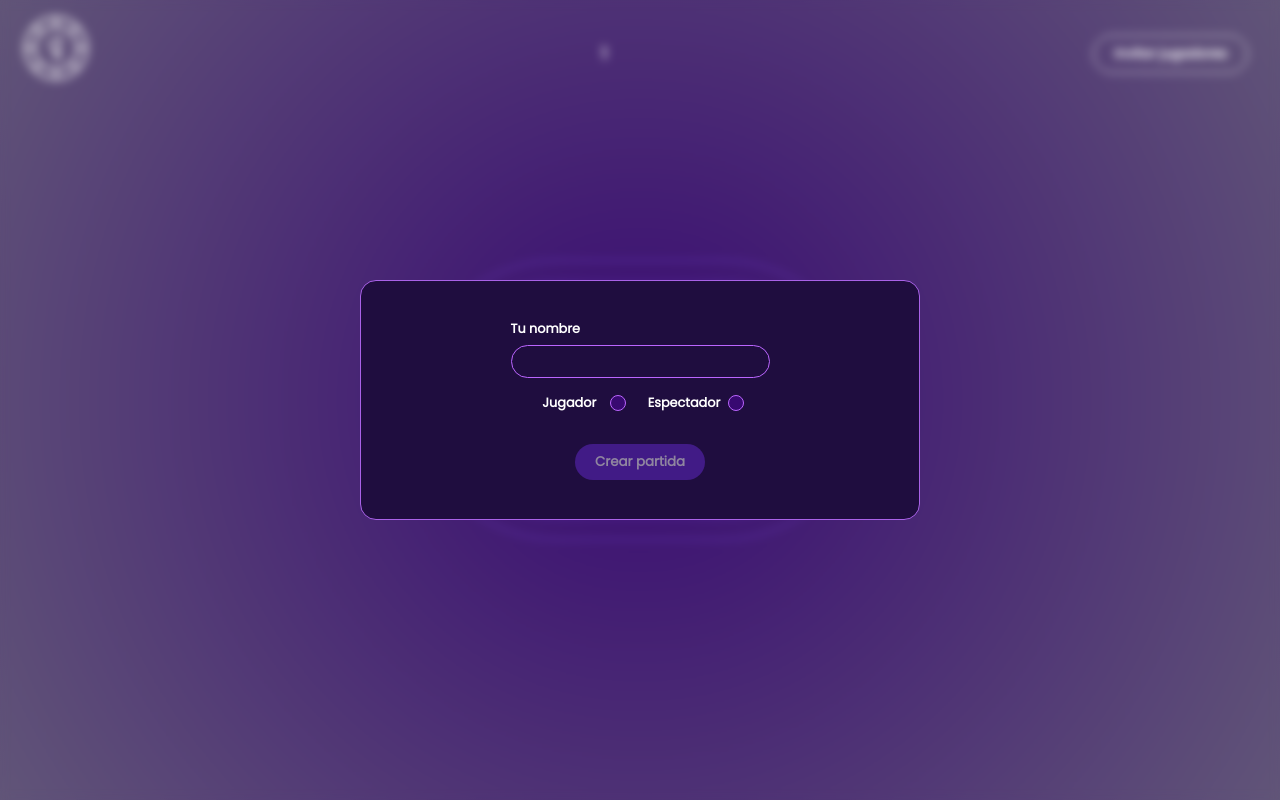
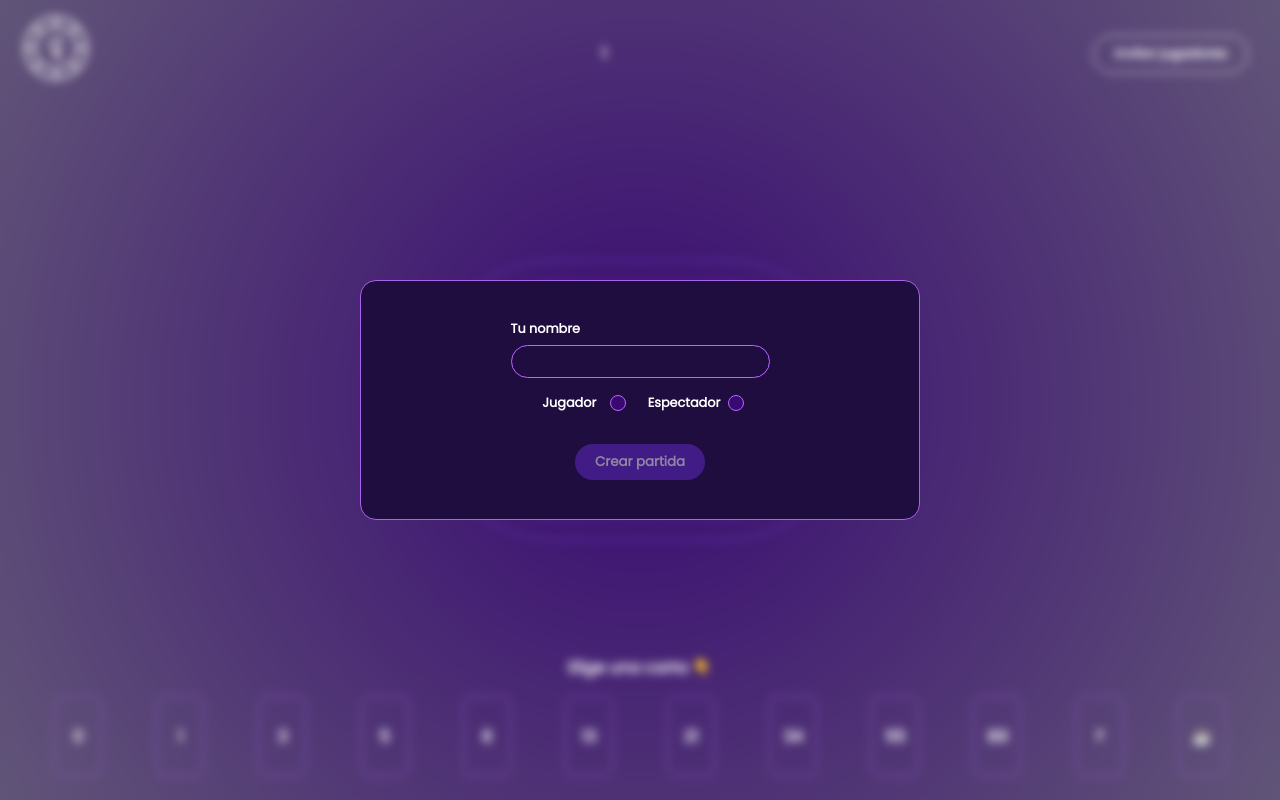
Before and after one commit to egarcia9543/Planning-Poker, an Angular app: page /game/1 in a window 1280 px wide. Built offline with nearby package versions, Linux system fonts and the light colour scheme.

Commit message:
Select card feature

```diff
--- /dev/null
+++ b/src/app/components/molecules/card/card.component.css
@@ -0,0 +1,55 @@
+.cards_container {
+    display: flex;
+    flex-direction: column;
+    justify-content: center;
+    align-items: center;
+    width: 100%;
+    position: absolute;
+    bottom: 3%;
+    left: 0;
+}
+
+.card_label {
+    color: #fff;
+    font-weight: 600;
+    margin-bottom: 1rem;
+}
+
+
+.card_row {
+    display: flex;
+    justify-content: space-evenly;
+    align-items: center;
+    width: 100%;
+}
+
+.card_error {
+    color: #fff;
+}
+
+.card {
+    border: #985acd solid 0.1rem;
+    border-radius: 0.5rem;
+    width: 3rem;
+    height: 5rem;
+    display: flex;
+    justify-content: center;
+    align-items: center;
+    color: #fff;
+}
+
+.chosen {
+    background-color: #e2a4ff;
+    transform: translateY(-10%);
+    color: #330072;
+    box-shadow: 0 0.2rem 0.4rem #330072;
+}
+
+.card:hover {
+    cursor: pointer;
+    background-color: #e2a4ff;
+    transform: translateY(-10%);
+    transition: all 0.3s ease-in-out;
+    color: #330072;
+    box-shadow: 0 0.2rem 0.4rem #330072;
+}
--- /dev/null
+++ b/src/app/components/molecules/card/card.component.html
@@ -0,0 +1,22 @@
+<div class="cards_container">
+    <p class="card_label">Elige una carta 👇</p>
+    <div class="card_row">
+        @if (cards.length === 0) {
+            <p class="card_error">
+                No hay cartas registradas
+            </p>
+        } @else {
+            @for (card of cards; track card; let i = $index) {
+                @if (card == chosenCard) {
+                    <p class="card chosen">
+                        {{card}}
+                    </p>
+                } @else {
+                    <p class="card" (click)="onCardClicked(card)">
+                        {{card}}
+                    </p>
+                }
+            }
+        }
+    </div>
+</div>
--- /dev/null
+++ b/src/app/components/molecules/card/card.component.ts
@@ -0,0 +1,31 @@
+import { Component, EventEmitter, Output } from '@angular/core';
+import { CardsService } from '../../../services/cards.service';
+import { PlayersService } from '../../../services/players.service';
+import { Player } from '../../../interfaces/players.interface';
+
+@Component({
+  selector: 'app-card',
+  standalone: true,
+  imports: [],
+  templateUrl: './card.component.html',
+  styleUrl: './card.component.css'
+})
+export class CardComponent {
+  cards: (number | string)[] = [];
+  players: Player[] = [];
+  chosenCard: number | string | null = null;
+  constructor(private cardsService: CardsService, private playersService: PlayersService) { }
+
+  ngOnInit() {
+    this.cards = [0, 1, 3, 5, 8, 13, 21, 34, 55, 89, '?', '☕'];
+    this.playersService.players.subscribe(players => {
+      this.players = players;
+    })
+  }
+
+  onCardClicked(card: number | string) {
+    this.cardsService.addCard(card);
+    this.players[7].score = card;
+    this.chosenCard = card;
+  }
+}
--- a/src/app/components/molecules/signup-form/signup-form.component.css
+++ b/src/app/components/molecules/signup-form/signup-form.component.css
@@ -6,7 +6,7 @@
     background-color: #1f0d3f;
     border: #a962e8 solid 0.1rem;
     border-radius: 1rem;
-    animation: fadeIn 1s ease-in-out;
+    animation: fadeIn 0.3s ease-in-out;
 }
 
 .modal_form {
--- a/src/app/components/molecules/signup-form/signup-form.component.ts
+++ b/src/app/components/molecules/signup-form/signup-form.component.ts
@@ -38,5 +38,6 @@ export class SignupFormComponent {
       initials: this.signupForm.value.username?.substring(0,2).toUpperCase() ?? '',
       score: null
     });
+    sessionStorage.setItem('sessionPlayer', JSON.stringify({username: this.signupForm.value.username, playerType: this.signupForm.value.playerType}));
   }
 }
--- a/src/app/interfaces/players.interface.ts
+++ b/src/app/interfaces/players.interface.ts
@@ -3,5 +3,5 @@ export interface Player {
     playerType: string;
     role: string;
     initials: string;
-    score: number | null;
+    score: number | null | string;
 }
--- a/src/app/pages/gameboard/gameboard.component.css
+++ b/src/app/pages/gameboard/gameboard.component.css
@@ -14,6 +14,7 @@
     justify-content: center;
     align-items: center;
     backdrop-filter: blur(5px);
+    z-index: 100;
 }
 
 .board_table {
@@ -104,6 +105,11 @@
     align-items: center;
 }
 
+.player_card_username {
+    color: #fff;
+    font-weight: 100;
+}
+
 .player_card_spectator {
     background-color: #bdbdff;
     color: #270953;
@@ -115,3 +121,22 @@
     justify-content: center;
     align-items: center;
 }
+
+.player_card_chosen {
+    background-color: #bb65ff;
+    border-radius: 0.5rem;
+    width: 2rem;
+    height: 3rem;
+    display: flex;
+    justify-content: center;
+    align-items: center;
+}
+
+.card_row {
+    display: flex;
+    justify-content: space-evenly;
+    align-items: center;
+    position: absolute;
+    bottom: 0;
+    width: 100%;
+}
--- a/src/app/pages/gameboard/gameboard.component.html
+++ b/src/app/pages/gameboard/gameboard.component.html
@@ -13,11 +13,19 @@
         @if (player.playerType === 'spectator') {
             <p class="player_card_spectator">{{player.initials}}</p>
         } @else if (player.score !== null) {
-            <p class="player_card_chosen">{{player.score}}</p>
+            <div class="player">
+                @if (revealCards) {
+                    <p class="player_card_card">{{player.score}}</p>
+                    <p class="player_card_username">{{player.username}}</p>
+                } @else {
+                    <p class="player_card_chosen"></p>
+                    <p class="player_card_username">{{player.username}}</p>
+                }
+            </div>
         } @else {
             <div class="player">
                 <p class="player_card"></p>
-                <p>{{player.username}}</p>
+                <p class="player_card_username">{{player.username}}</p>
             </div>
         }
     }
@@ -28,11 +36,19 @@
         @if (player.playerType === 'spectator') {
             <p class="player_card_spectator">{{player.initials}}</p>
         } @else if (player.score !== null) {
-            <p class="player_card_chosen">{{player.score}}</p>
+            <div class="player">
+                @if (revealCards) {
+                    <p class="player_card_card">{{player.score}}</p>
+                    <p class="player_card_username">{{player.username}}</p>
+                } @else {
+                    <p class="player_card_chosen"></p>
+                    <p class="player_card_username">{{player.username}}</p>
+                }
+            </div>
         } @else {
             <div class="player">
                 <p class="player_card"></p>
-                <p>{{player.username}}</p>
+                <p class="player_card_username">{{player.username}}</p>
             </div>
         }
     }
@@ -43,11 +59,19 @@
         @if (player.playerType === 'spectator') {
             <p class="player_card_spectator">{{player.initials}}</p>
         } @else if (player.score !== null) {
-            <p class="player_card_chosen">{{player.score}}</p>
+            <div class="player">
+                @if (revealCards) {
+                    <p class="player_card_card">{{player.score}}</p>
+                    <p class="player_card_username">{{player.username}}</p>
+                } @else {
+                    <p class="player_card_chosen"></p>
+                    <p class="player_card_username">{{player.username}}</p>
+                }
+            </div>
         } @else {
             <div class="player">
                 <p class="player_card"></p>
-                <p>{{player.username}}</p>
+                <p class="player_card_username">{{player.username}}</p>
             </div>
         }
     }
@@ -58,11 +82,19 @@
         @if (player.playerType === 'spectator') {
             <p class="player_card_spectator">{{player.initials}}</p>
         } @else if (player.score !== null) {
-            <p class="player_card_chosen">{{player.score}}</p>
+            <div class="player">
+                @if (revealCards) {
+                    <p class="player_card_card">{{player.score}}</p>
+                    <p class="player_card_username">{{player.username}}</p>
+                } @else {
+                    <p class="player_card_chosen"></p>
+                    <p class="player_card_username">{{player.username}}</p>
+                }
+            </div>
         } @else {
             <div class="player">
                 <p class="player_card"></p>
-                <p>{{player.username}}</p>
+                <p class="player_card_username">{{player.username}}</p>
             </div>
         }
     }
@@ -75,4 +107,9 @@
             </div>
         </div>
     </div>
+
+    @if (!isSpectator) {
+        <app-card />
+    }
+
 </main>
--- a/src/app/pages/gameboard/gameboard.component.ts
+++ b/src/app/pages/gameboard/gameboard.component.ts
@@ -4,22 +4,24 @@ import { PlayersService } from '../../services/players.service';
 import { NavbarComponent } from '../../components/organisms/navbar/navbar.component';
 import { ActivatedRoute, Params } from '@angular/router';
 import { Player } from '../../interfaces/players.interface';
+import { CardComponent } from '../../components/molecules/card/card.component';
+import { CardsService } from '../../services/cards.service';
 
 @Component({
   selector: 'app-gameboard',
   standalone: true,
-  imports: [SignupFormComponent, NavbarComponent],
+  imports: [SignupFormComponent, NavbarComponent, CardComponent],
   templateUrl: './gameboard.component.html',
   styleUrl: './gameboard.component.css'
 })
 export class GameboardComponent {
   isGameReady: boolean = false;
   isSpectator: boolean = false;
+  revealCards: boolean = false;
   boardName = signal<string>('');
   players: Player[] = [];
 
-
-  constructor(private route: ActivatedRoute, private playerService: PlayersService) {
+  constructor(private route: ActivatedRoute, private playerService: PlayersService, private cardsService: CardsService) {
     this.playerService.isGameReady$.subscribe((value: boolean) => {
       this.isGameReady = value;
     })
@@ -31,8 +33,17 @@ export class GameboardComponent {
     })
 
     this.playerService.players.subscribe(players => {
-      console.log(players);
       this.players = players;
     });
+
+    this.playerService.playerType.subscribe(playerType => {
+      if (playerType === 'spectator') {
+        this.isSpectator = true;
+      }
+    })
+
+    this.cardsService.selectedCards.subscribe(cards => {
+      console.log(cards);
+    })
   }
 }
--- /dev/null
+++ b/src/app/services/cards.service.ts
@@ -0,0 +1,26 @@
+import { Injectable } from '@angular/core';
+import { BehaviorSubject } from 'rxjs';
+
+@Injectable({
+  providedIn: 'root'
+})
+export class CardsService {
+
+  constructor() { }
+  private chosenCards: (number | string)[] = [];
+  private _chosenCards: BehaviorSubject<(number | string)[]> = new BehaviorSubject<(number | string)[]>([]);
+
+  get selectedCards() {
+    return this._chosenCards.asObservable();
+  }
+
+  addCard(card: number | string) {
+    this.chosenCards.push(card);
+    this._chosenCards.next(this.chosenCards);
+  }
+
+  // resetCards() {
+  //   this.chosenCards = [];
+  //   this._chosenCards.next(this.chosenCards);
+  // }
+}
```
Also changed, not shown: src/app/services/players.service.ts (+15 -1 lines), 2 other files (tests, documents, lock files or other folders).
